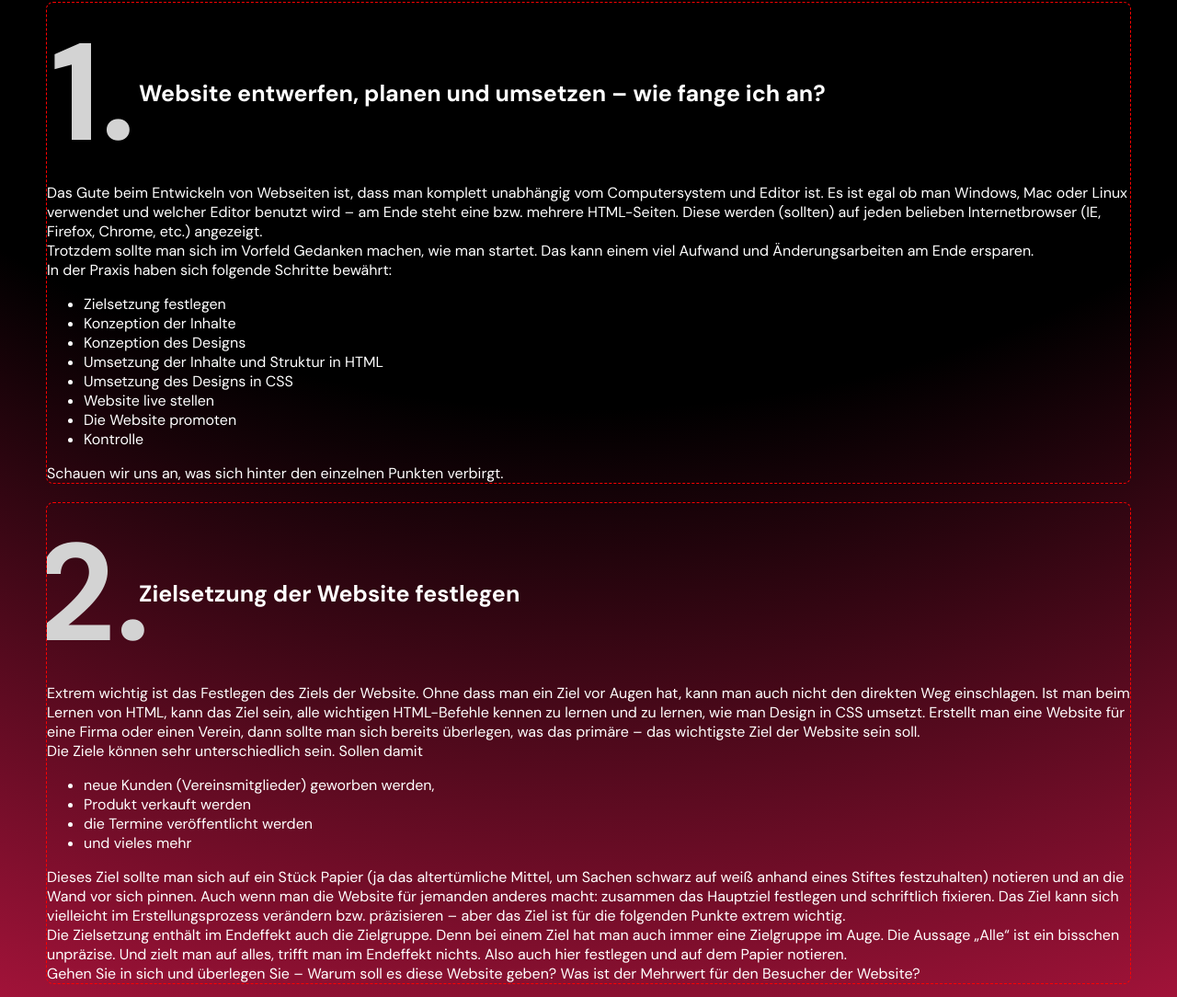
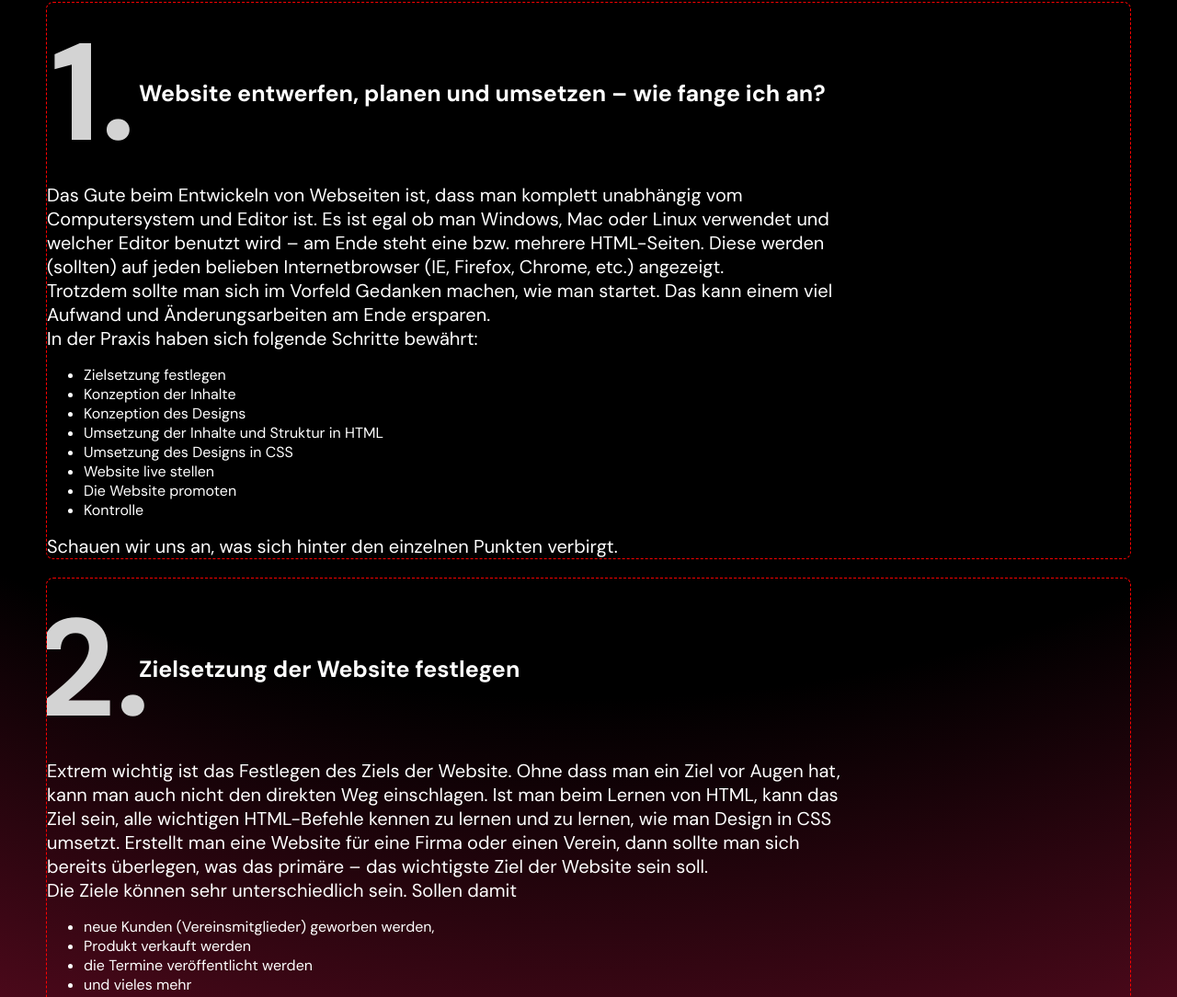
Before and after one commit to zxrohex/imt_website_erstellen, a plain HTML site: page index.html in a window 1280 px wide. Shown: the part 818-1902 px from the top of the page at 92% size. Drawn offline with nearby package versions, Linux system fonts and the light colour scheme.

Commit message:
Anpassungen

```diff
--- a/res/css/design.scss
+++ b/res/css/design.scss
@@ -44,6 +44,7 @@ header {
     height: auto;
 
     background-image: radial-gradient(circle at 0% 200%, #E01A4F, #F15946, #F9C22E, #53B3CB 150%);
+
     color: white;
 
     padding: 35px;
@@ -52,9 +53,12 @@ header {
     border-bottom-right-radius: 50px;
 
     transition-duration: 1s;
+    transform-origin: top center;
+
+    z-index: 100;
 
     &.scroll {
-        transform-origin: top center;
+
         transform: scale(0.7);
     }
 
@@ -175,7 +179,10 @@ div.section-container {
     div.section-content {
         position: relative;
 
-        display: block;
+        display: flex;
+        flex-direction: column;
+        align-items: flex-start;
+        justify-content: center;
 
         width: 100%;
         height: 100%;
@@ -185,5 +192,11 @@ div.section-container {
         opacity: 1;
 
         transition-duration: 1s;
+
+        p {
+            font-size: 20px;
+
+            width: 75%;
+        }
     }
 }
```
Also changed, not shown: res/css/design.css.
